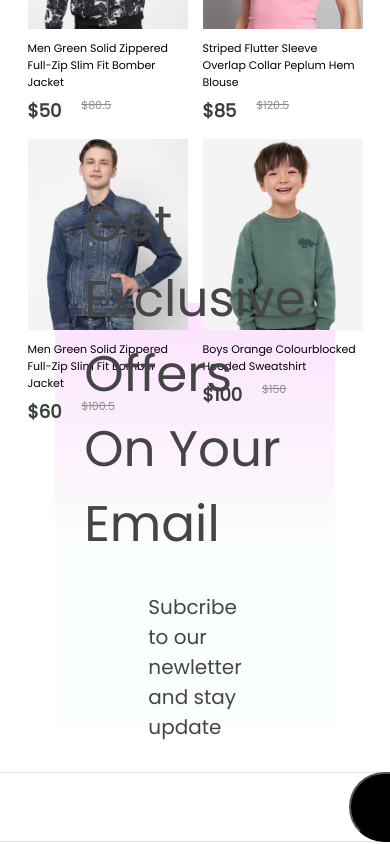
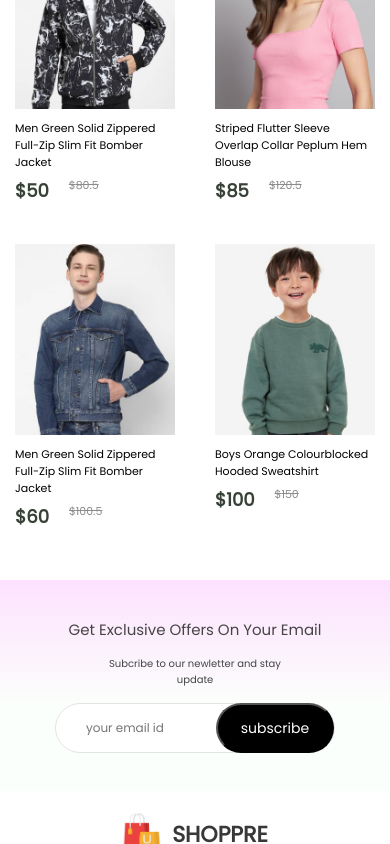
Before and after one commit to Kaksophat/react-project, a React (Vite) app: page / in a window 390 px wide. Shown: the part 3309-4153 px from the top of the page. Built offline with nearby package versions, Linux system fonts and the light colour scheme.

Commit message:
responesive css

```diff
--- a/src/component/Footer/Footer.css
+++ b/src/component/Footer/Footer.css
@@ -55,3 +55,30 @@
     height: 3px;
     color: #c7c7c7;
 }
+
+@media(max-width:800px)
+{
+    .footer{
+        gap:20px;
+    }
+    .footer-logo{
+        gap: 10px;
+        align-items: end;
+    }
+    .footer-logo img{
+        width: 40px;
+    }
+    .footer-logo p{
+        font-size: 22px;
+    }
+    .footer-link{
+        gap: 10px;
+        font-size: 16px;
+    }
+    .footer-social-icon img{
+        width: 22px;
+    }
+    .footer-copiright p{
+        font-size: 16px;
+    }
+}
--- a/src/component/Hero/Hero.css
+++ b/src/component/Hero/Hero.css
@@ -72,7 +72,7 @@
         margin-top: 15px;
     }
     .Hero-rigth img{
-        width: 500px;
+        width: 400px;
     }
 }
 @media(max-width:1024px){
@@ -120,8 +120,9 @@
         margin-top: 16px;
     }
     .Hero-rigth img{
-        width: 200px;
+        width: 100px;
     }
+
 }
 @media (max-width:500px){
     .Hero{
@@ -149,4 +150,7 @@
         height: 45px;
         font-size: 15px;
     }
+    .Hero-rigth img{
+        padding-left: 10px;
+    }
 }
--- a/src/component/Newcollection/Newcollection.css
+++ b/src/component/Newcollection/Newcollection.css
@@ -26,7 +26,7 @@
 }
 @media (max-width: 1280px) {
     .newcollection {
-        height: 70vh;
+        margin-bottom: 80px;
     }
     .newcollection h2 {
         font-size: 40px;
@@ -43,8 +43,7 @@
 
 @media (max-width: 1024px) {
     .newcollection {
-        height: 60vh;
-        margin-bottom: 400px;
+        margin-bottom: 60px;
     }
     .newcollection h2 {
         font-size: 30px;
@@ -60,8 +59,9 @@
 }
 @media (max-width: 800px) {
     .newcollection {
-        height: 50vh;
+        /* height: 55vh; */
         gap: 6px;
+        /* margin-bottom: 50px; */
     }
     .newcollection h2 {
         font-size: 25px;
@@ -74,14 +74,16 @@
     }
 }
 @media (max-width:500px){
-    .newcollection{
-        height: 90vh;
-        margin-top: 70px;
-        /* padding-top: 350px; */
+    .newcollection {
+        /* height: 20vh; */
+        gap: 6px;
+        margin-bottom: 50px;
     }
+
     .collections{
         display: grid;
         grid-template-columns: 1fr 1fr;
-        gap: 15px;
+        gap: 40px;
+        /* margin-bottom: 100px; */
     }
 }
--- a/src/component/Newsletter/Newsletter.css
+++ b/src/component/Newsletter/Newsletter.css
@@ -49,3 +49,103 @@
     border-radius: 80px;
     cursor: pointer;
 }
+@media(max-width:1280px){
+    .newsletter{
+        /* margin-top: 400px; */
+        margin-bottom: 120px;
+        padding: 0px 80px;
+        gap: 20px;
+    }
+    .newsletter h1{
+        font-size: 40px;
+    }
+    .newsletter p{
+        font-size: 17px;
+    }
+    .newsletter div{
+        width: 600px;
+        height: 60px;
+    }
+    .inputs  input{
+        width: 380px;
+    }
+    .inputs .subcribe{
+        width: 160px;
+        height: 60px;
+    }
+}
+
+@media(max-width:1024px){
+    .newsletter{
+
+        margin-bottom: 60px;
+    }
+    .newsletter h1{
+        font-size: 30px;
+    }
+    .newsletter p{
+        font-size: 13px;
+    }
+    .newsletter div{
+        width: 500px;
+        height: 50px;
+    }
+    .inputs  input{
+        width: 300px;
+        font-size: 14px;
+    }
+    .inputs .subcribe{
+        width: 120px;
+        height: 50px;
+        font-size: 14px;
+    }
+}
+@media(max-width:800px){
+   .newsletter{
+    margin-bottom: 20px;
+   }
+    .newsletter h1{
+        font-size: 30px;
+    }
+    .newsletter p{
+        font-size: 13px;
+    }
+    .newsletter div{
+        width: 500px;
+        height: 50px;
+    }
+    .inputs  input{
+        width: 300px;
+        font-size: 14px;
+    }
+    .inputs .subcribe{
+        width: 120px;
+        height: 50px;
+        font-size: 14px;
+    }
+}
+@media(max-width:500px){
+    .newsletter{
+        margin-top: -0px;
+        height: 25vh;
+        width: 100%;
+        padding: 0;
+        gap: 15px;
+    }
+    .newsletter h1{
+        font-size: 15px;
+    }
+    .newsletter p{
+        font-size: 10px;
+        max-width: 200px;
+        text-align: center;
+    }
+    .newsletter div{
+        width: 280px;
+    }
+    .inputs  input{
+        width: 130px;
+        font-size: 12px;
+    }
+
+}
--- a/src/pages/css/Shopcatecory.css
+++ b/src/pages/css/Shopcatecory.css
@@ -36,3 +36,31 @@
     font-size: 20px;
     font-weight: 600;
 }
+@media (max-width:1280px){
+    .shopcatecory-banner{
+        margin: 20px auto;
+        width: 90%;
+    }
+    .shopcatecory-indexsort{
+        width: 90%;
+        margin: auto;
+    }
+    .shopcategory-sort{
+        padding: 5px 10px;
+        font-size: 15px;
+    }
+    .shopcatecory-products{
+        width: 90%;
+        margin: 10px auto;
+        row-gap: 40px;
+    }
+    .shopcatecory-products .item{
+        margin: auto;
+    }
+    .shopcatecoty-load{
+        width: 200px;
+        height: 65px;
+        margin: 100px auto;
+        font-size: 16px;
+    }
+}
```
